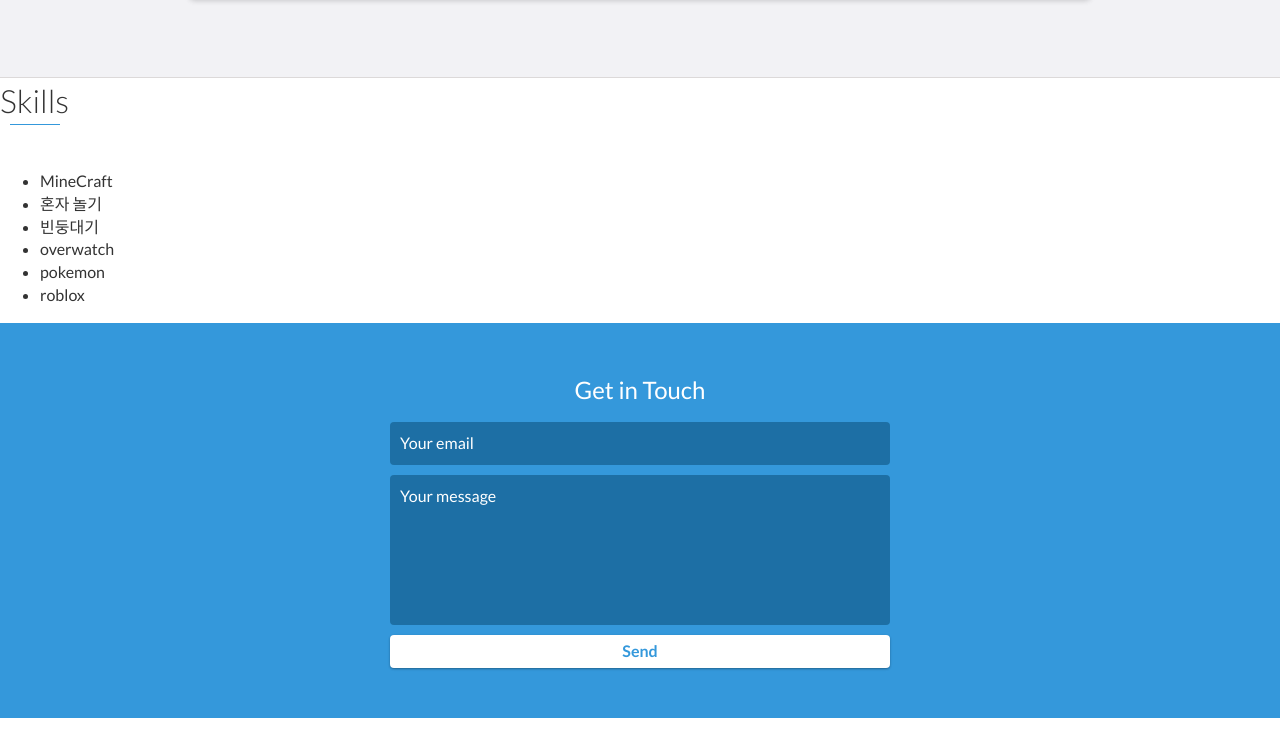
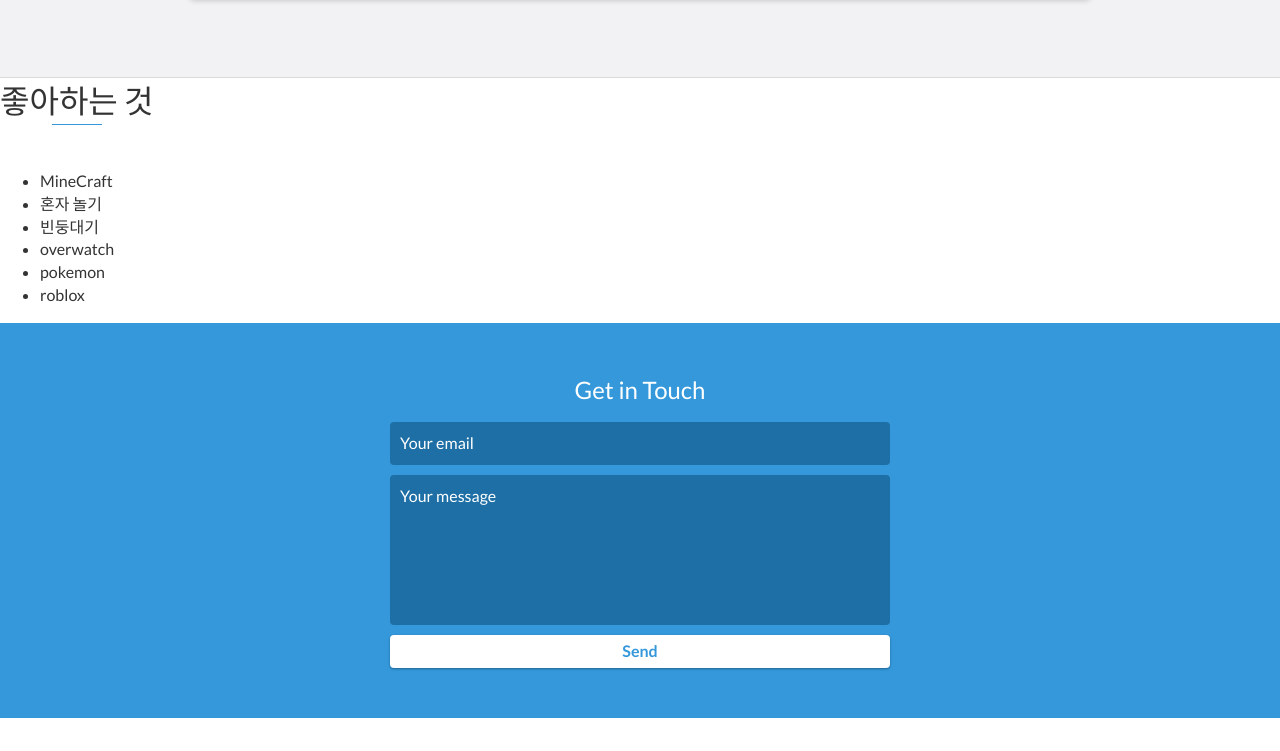
Before and after one commit to jjtMonster/jjtMonster.github.io, a website: page index.html in a window 1280 px wide. Shown: the part 3110-3861 px from the top of the page. Drawn offline with nearby package versions, Linux system fonts and the light colour scheme.

Commit message:
portfolio

```diff
--- a/index.html
+++ b/index.html
@@ -191,7 +191,7 @@
     <!-- End #projects -->
 
     <div id="좋아하는 것">
-        <h2 class="heading">Skills</h2>
+        <h2 class="heading">좋아하는 것</h2>
         <ul>
             <li>MineCraft</li>
             <li>혼자 놀기</li>
```
